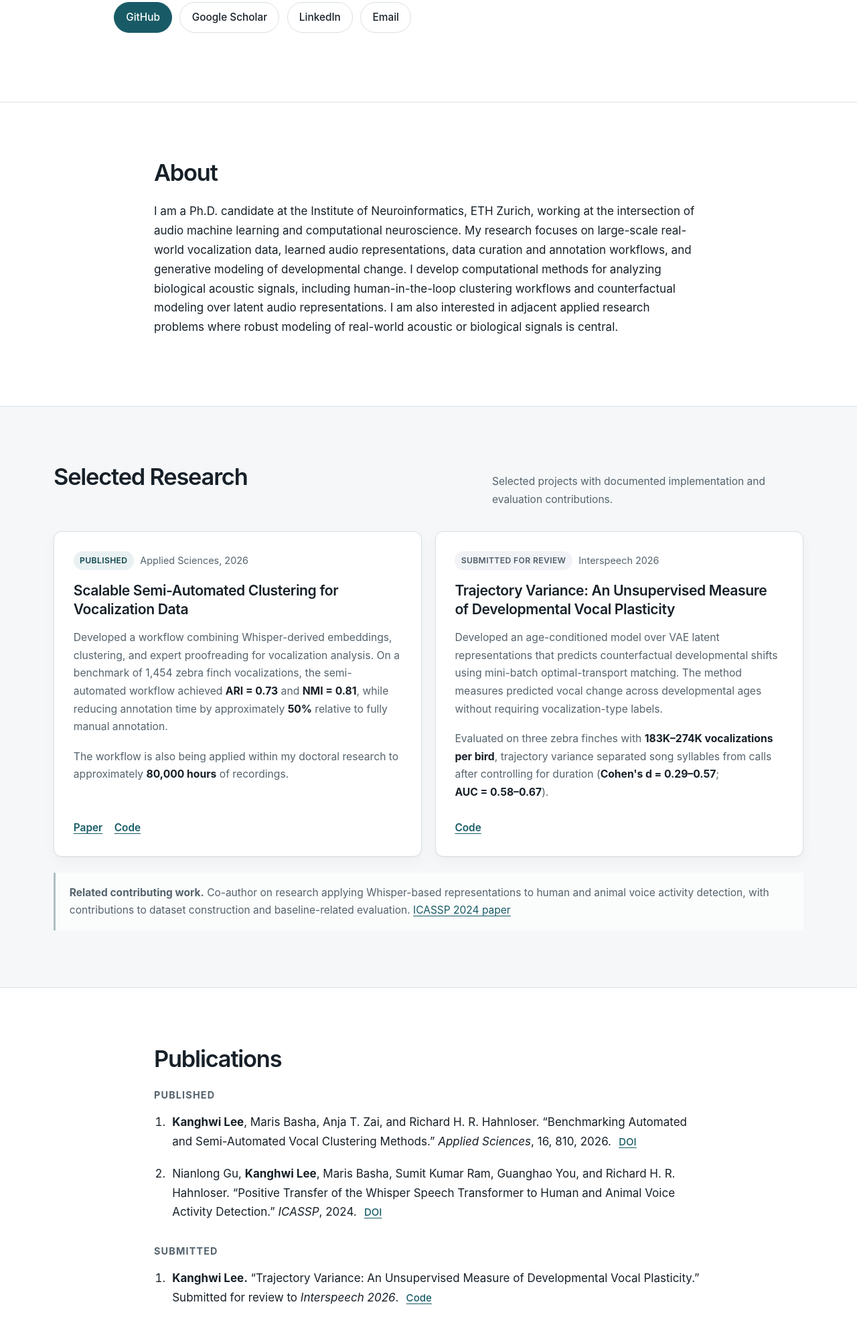
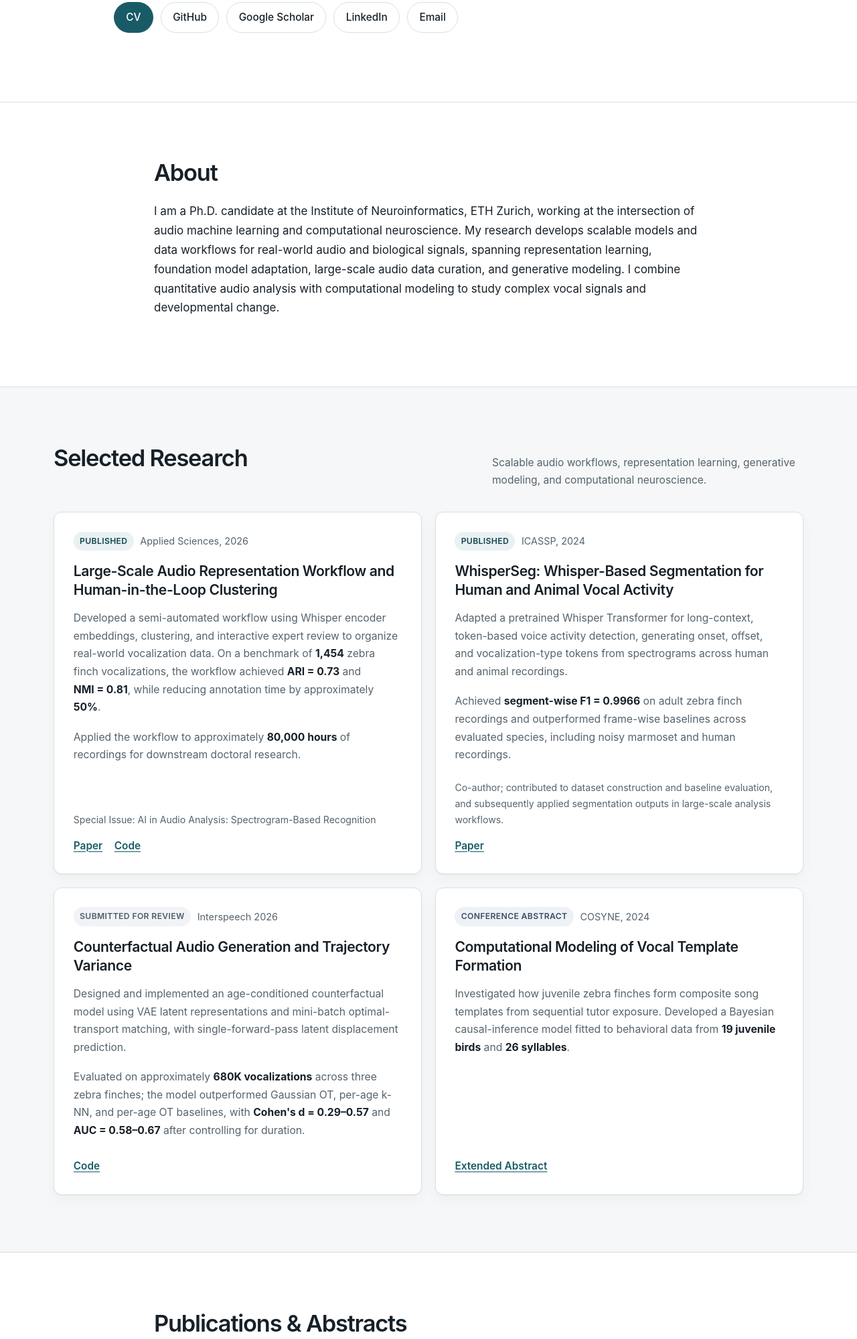
Before and after one commit to hwiora/hwiora.github.io, a plain HTML site: page index.html in a window 1280 px wide. Shown: the part 519-2518 px from the top of the page at 67% size. Drawn offline with Linux system fonts and the light colour scheme.

Commit message:
Add files via upload

```diff
--- a/index.html
+++ b/index.html
@@ -3,7 +3,7 @@
 <head>
   <meta charset="utf-8">
   <meta name="viewport" content="width=device-width, initial-scale=1">
-  <meta name="description" content="Kanghwi Lee — Ph.D. Candidate at ETH Zurich working on machine learning for real-world audio and biological signals.">
+  <meta name="description" content="Kanghwi Lee - Ph.D. Candidate at ETH Zurich working on machine learning for real-world audio and biological signals.">
   <meta name="author" content="Kanghwi Lee">
   <meta property="og:title" content="Kanghwi Lee | Research">
   <meta property="og:description" content="Machine Learning for Real-World Audio and Biological Signals">
@@ -30,18 +30,16 @@
   <main id="main-content">
     <section class="hero" id="top" aria-labelledby="hero-title">
       <div class="container hero-inner">
-        <p class="eyebrow">Ph.D. Candidate · Institute of Neuroinformatics, ETH Zurich</p>
+        <p class="eyebrow">Ph.D. Candidate &middot; Institute of Neuroinformatics, ETH Zurich</p>
         <h1 id="hero-title">Kanghwi Lee</h1>
         <p class="positioning">Machine Learning for Real-World Audio and Biological Signals</p>
         <p class="hero-summary">
-          Research on large-scale real-world vocalization data, learned audio representations,
-          data curation workflows, and generative modeling of developmental change.
+          Representation learning, foundation model adaptation, large-scale audio data curation,
+          and generative modeling grounded in computational neuroscience.
         </p>
         <div class="hero-links" aria-label="Profile links">
-          <!-- CV LINK: After final public CV review, place the file at assets/cv/Kanghwi_Lee_CV.pdf and enable this link:
           <a class="button button-primary" href="assets/cv/Kanghwi_Lee_CV.pdf">CV</a>
-          -->
-          <a class="button button-primary" href="https://github.com/hwiora" target="_blank" rel="noopener noreferrer">GitHub</a>
+          <a class="button" href="https://github.com/hwiora" target="_blank" rel="noopener noreferrer">GitHub</a>
           <a class="button" href="https://scholar.google.com/citations?user=83nhFawAAAAJ&amp;hl=en" target="_blank" rel="noopener noreferrer">Google Scholar</a>
           <a class="button" href="https://www.linkedin.com/in/kanghwi-kenny-lee-63a70521a" target="_blank" rel="noopener noreferrer">LinkedIn</a>
           <a class="button" href="mailto:kanlee@ini.ethz.ch">Email</a>
@@ -54,13 +52,11 @@
         <h2 id="about-title">About</h2>
         <p>
           I am a Ph.D. candidate at the Institute of Neuroinformatics, ETH Zurich, working at the
-          intersection of audio machine learning and computational neuroscience. My research focuses
-          on large-scale real-world vocalization data, learned audio representations, data curation
-          and annotation workflows, and generative modeling of developmental change. I develop
-          computational methods for analyzing biological acoustic signals, including human-in-the-loop
-          clustering workflows and counterfactual modeling over latent audio representations. I am also
-          interested in adjacent applied research problems where robust modeling of real-world acoustic
-          or biological signals is central.
+          intersection of audio machine learning and computational neuroscience. My research develops
+          scalable models and data workflows for real-world audio and biological signals, spanning
+          representation learning, foundation model adaptation, large-scale audio data curation, and
+          generative modeling. I combine quantitative audio analysis with computational modeling to
+          study complex vocal signals and developmental change.
         </p>
       </div>
     </section>
@@ -69,7 +65,7 @@
       <div class="container">
         <div class="section-heading">
           <h2 id="research-title">Selected Research</h2>
-          <p>Selected projects with documented implementation and evaluation contributions.</p>
+          <p>Scalable audio workflows, representation learning, generative modeling, and computational neuroscience.</p>
         </div>
 
         <div class="research-grid">
@@ -78,18 +74,18 @@
               <span class="tag">Published</span>
               <span class="meta-text">Applied Sciences, 2026</span>
             </div>
-            <h3>Scalable Semi-Automated Clustering for Vocalization Data</h3>
+            <h3>Large-Scale Audio Representation Workflow and Human-in-the-Loop Clustering</h3>
             <p>
-              Developed a workflow combining Whisper-derived embeddings, clustering, and expert
-              proofreading for vocalization analysis. On a benchmark of 1,454 zebra finch
-              vocalizations, the semi-automated workflow achieved <strong>ARI&nbsp;=&nbsp;0.73</strong>
-              and <strong>NMI&nbsp;=&nbsp;0.81</strong>, while reducing annotation time by approximately
-              <strong>50%</strong> relative to fully manual annotation.
+              Developed a semi-automated workflow using Whisper encoder embeddings, clustering, and interactive
+              expert review to organize real-world vocalization data. On a benchmark of <strong>1,454</strong>
+              zebra finch vocalizations, the workflow achieved <strong>ARI&nbsp;=&nbsp;0.73</strong> and
+              <strong>NMI&nbsp;=&nbsp;0.81</strong>, while reducing annotation time by approximately
+              <strong>50%</strong>.
             </p>
             <p>
-              The workflow is also being applied within my doctoral research to approximately
-              <strong>80,000 hours</strong> of recordings.
+              Applied the workflow to approximately <strong>80,000 hours</strong> of recordings for downstream doctoral research.
             </p>
+            <p class="card-note">Special Issue: AI in Audio Analysis: Spectrogram-Based Recognition</p>
             <div class="card-links">
               <a href="https://doi.org/10.3390/app16020810" target="_blank" rel="noopener noreferrer">Paper</a>
               <a href="https://github.com/hwiora/semi_automated_clustering" target="_blank" rel="noopener noreferrer">Code</a>
@@ -98,41 +94,67 @@
 
           <article class="card">
             <div class="card-meta">
+              <span class="tag">Published</span>
+              <span class="meta-text">ICASSP, 2024</span>
+            </div>
+            <h3>WhisperSeg: Whisper-Based Segmentation for Human and Animal Vocal Activity</h3>
+            <p>
+              Adapted a pretrained Whisper Transformer for long-context, token-based voice activity detection,
+              generating onset, offset, and vocalization-type tokens from spectrograms across human and animal recordings.
+            </p>
+            <p>
+              Achieved <strong>segment-wise F1&nbsp;=&nbsp;0.9966</strong> on adult zebra finch recordings and
+              outperformed frame-wise baselines across evaluated species, including noisy marmoset and human recordings.
+            </p>
+            <p class="card-note">Co-author; contributed to dataset construction and baseline evaluation, and subsequently applied segmentation outputs in large-scale analysis workflows.</p>
+            <div class="card-links">
+              <a href="https://doi.org/10.1109/ICASSP48485.2024.10447620" target="_blank" rel="noopener noreferrer">Paper</a>
+            </div>
+          </article>
+
+          <article class="card">
+            <div class="card-meta">
               <span class="tag tag-submitted">Submitted for review</span>
               <span class="meta-text">Interspeech 2026</span>
             </div>
-            <h3>Trajectory Variance: An Unsupervised Measure of Developmental Vocal Plasticity</h3>
+            <h3>Counterfactual Audio Generation and Trajectory Variance</h3>
             <p>
-              Developed an age-conditioned model over VAE latent representations that predicts
-              counterfactual developmental shifts using mini-batch optimal-transport matching.
-              The method measures predicted vocal change across developmental ages without
-              requiring vocalization-type labels.
+              Designed and implemented an age-conditioned counterfactual model using VAE latent representations and
+              mini-batch optimal-transport matching, with single-forward-pass latent displacement prediction.
             </p>
             <p>
-              Evaluated on three zebra finches with <strong>183K–274K vocalizations per bird</strong>,
-              trajectory variance separated song syllables from calls after controlling for duration
-              (<strong>Cohen's d&nbsp;=&nbsp;0.29–0.57</strong>; <strong>AUC&nbsp;=&nbsp;0.58–0.67</strong>).
+              Evaluated on approximately <strong>680K vocalizations</strong> across three zebra finches; the model
+              outperformed Gaussian OT, per-age k-NN, and per-age OT baselines, with
+              <strong>Cohen's d&nbsp;=&nbsp;0.29&ndash;0.57</strong> and <strong>AUC&nbsp;=&nbsp;0.58&ndash;0.67</strong>
+              after controlling for duration.
             </p>
             <div class="card-links">
               <a href="https://github.com/hwiora/trajectory_variance" target="_blank" rel="noopener noreferrer">Code</a>
             </div>
           </article>
+
+          <article class="card">
+            <div class="card-meta">
+              <span class="tag tag-conference">Conference Abstract</span>
+              <span class="meta-text">COSYNE, 2024</span>
+            </div>
+            <h3>Computational Modeling of Vocal Template Formation</h3>
+            <p>
+              Investigated how juvenile zebra finches form composite song templates from sequential tutor exposure.
+              Developed a Bayesian causal-inference model fitted to behavioral data from <strong>19 juvenile birds</strong>
+              and <strong>26 syllables</strong>.
+            </p>
+            <div class="card-links">
+              <a href="assets/papers/Lee_COSYNE2024_Extended_Abstract.pdf">Extended Abstract</a>
+            </div>
+          </article>
         </div>
-
-        <aside class="related-work" aria-label="Related contributing work">
-          <p>
-            <strong>Related contributing work.</strong> Co-author on research applying Whisper-based
-            representations to human and animal voice activity detection, with contributions to
-            dataset construction and baseline-related evaluation.
-            <a href="https://doi.org/10.1109/ICASSP48485.2024.10447620" target="_blank" rel="noopener noreferrer">ICASSP 2024 paper</a>
-          </p>
-        </aside>
       </div>
     </section>
 
     <section class="section" id="publications" aria-labelledby="publications-title">
       <div class="container narrow">
-        <h2 id="publications-title">Publications</h2>
+        <h2 id="publications-title">Publications &amp; Abstracts</h2>
 
         <h3 class="subheading">Published</h3>
         <ol class="publication-list">
@@ -141,6 +163,7 @@
             “Benchmarking Automated and Semi-Automated Vocal Clustering Methods.”
             <em>Applied Sciences</em>, 16, 810, 2026.
             <a href="https://doi.org/10.3390/app16020810" target="_blank" rel="noopener noreferrer">DOI</a>
+            <a href="https://github.com/hwiora/semi_automated_clustering" target="_blank" rel="noopener noreferrer">Code</a>
           </li>
           <li>
             Nianlong Gu, <strong>Kanghwi Lee</strong>, Maris Basha, Sumit Kumar Ram, Guanghao You,
@@ -151,13 +174,22 @@
           </li>
         </ol>
 
-        <h3 class="subheading">Submitted</h3>
+        <h3 class="subheading">Submitted for Review</h3>
         <ol class="publication-list">
           <li>
             <strong>Kanghwi Lee.</strong>
             “Trajectory Variance: An Unsupervised Measure of Developmental Vocal Plasticity.”
             Submitted for review to <em>Interspeech 2026</em>.
             <a href="https://github.com/hwiora/trajectory_variance" target="_blank" rel="noopener noreferrer">Code</a>
+          </li>
+        </ol>
+
+        <h3 class="subheading">Conference Abstract</h3>
+        <ol class="publication-list">
+          <li>
+            <strong>Kanghwi Lee</strong>, Richard H. R. Hahnloser, Hazem Toutounji, and Dina Lipkind.
+            “Serial Tutoring Reveals a Composite Song Template.” <em>COSYNE</em>, 2024.
+            <a href="assets/papers/Lee_COSYNE2024_Extended_Abstract.pdf">Extended Abstract</a>
           </li>
         </ol>
       </div>
@@ -167,22 +199,20 @@
       <div class="container">
         <div class="section-heading">
           <h2 id="software-title">Software / Code</h2>
-          <p>Public research repositories supporting selected projects.</p>
+          <p>Public repositories supporting selected research projects.</p>
         </div>
 
         <div class="software-grid">
           <article class="software-item">
             <h3><a href="https://github.com/hwiora/semi_automated_clustering" target="_blank" rel="noopener noreferrer">semi_automated_clustering</a></h3>
             <p>
-              Public code supporting a semi-automated workflow for clustering and reviewing
-              vocalization data using learned audio representations and interactive analysis.
+              Semi-automated clustering and review workflow using learned audio representations for vocalization data curation and evaluation.
             </p>
           </article>
           <article class="software-item">
             <h3><a href="https://github.com/hwiora/trajectory_variance" target="_blank" rel="noopener noreferrer">trajectory_variance</a></h3>
             <p>
-              Public code related to VAE/optimal-transport-based counterfactual modeling and
-              trajectory-variance analysis of vocal development.
+              Counterfactual modeling and trajectory-variance analysis using VAE latent representations and optimal-transport matching.
             </p>
           </article>
         </div>
@@ -207,7 +237,7 @@
 
   <footer class="site-footer">
     <div class="container footer-inner">
-      <p>© 2026 Kanghwi Lee</p>
+      <p>&copy; 2026 Kanghwi Lee</p>
       <p>Institute of Neuroinformatics, ETH Zurich</p>
     </div>
   </footer>
--- a/styles.css
+++ b/styles.css
@@ -478,3 +478,20 @@ h2 {
     transition-duration: 0.001ms !important;
   }
 }
+
+.tag-conference {
+  color: #3c4d67;
+  background: #eef1f6;
+}
+
+.card-note {
+  margin-top: auto;
+  margin-bottom: 0;
+  padding-top: 0.35rem;
+  color: var(--muted);
+  font-size: 0.88rem !important;
+}
+
+.card-note + .card-links {
+  margin-top: 0.3rem;
+}
```
Also changed, not shown: 3 other files.
